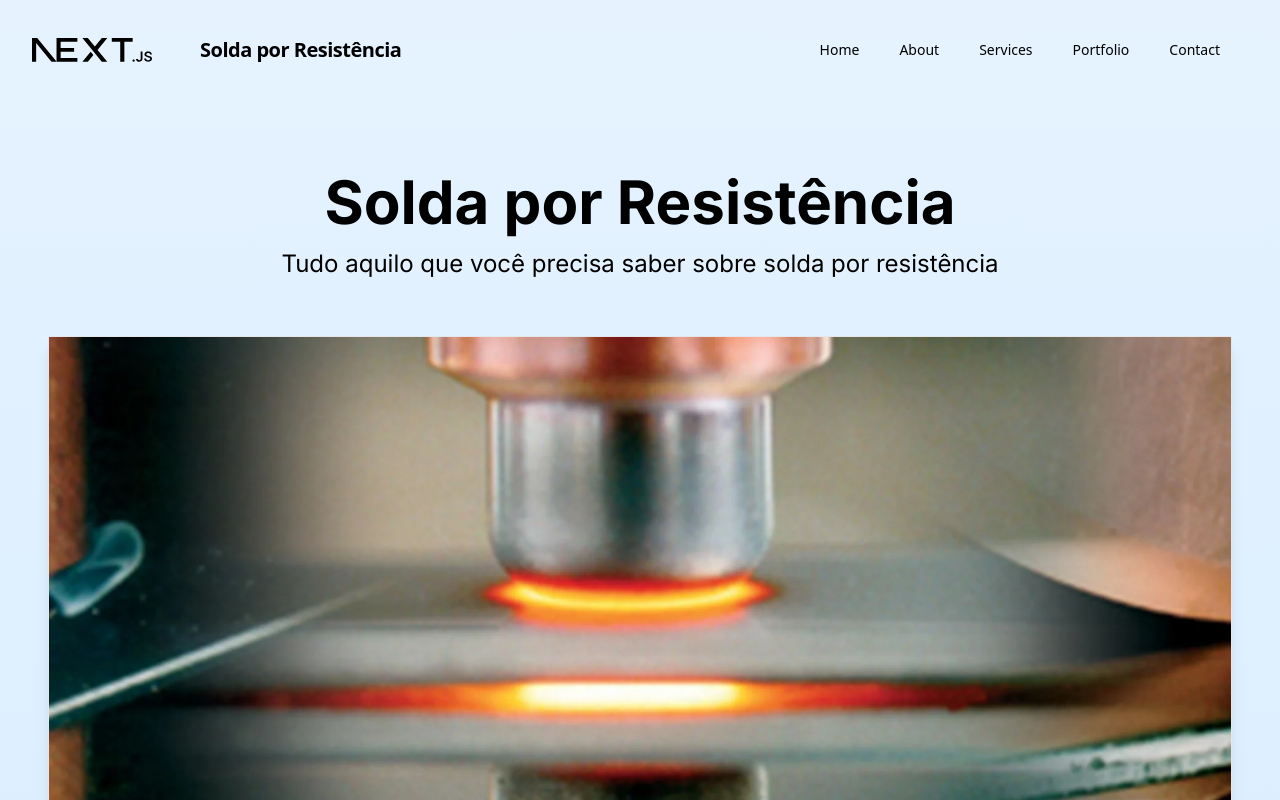
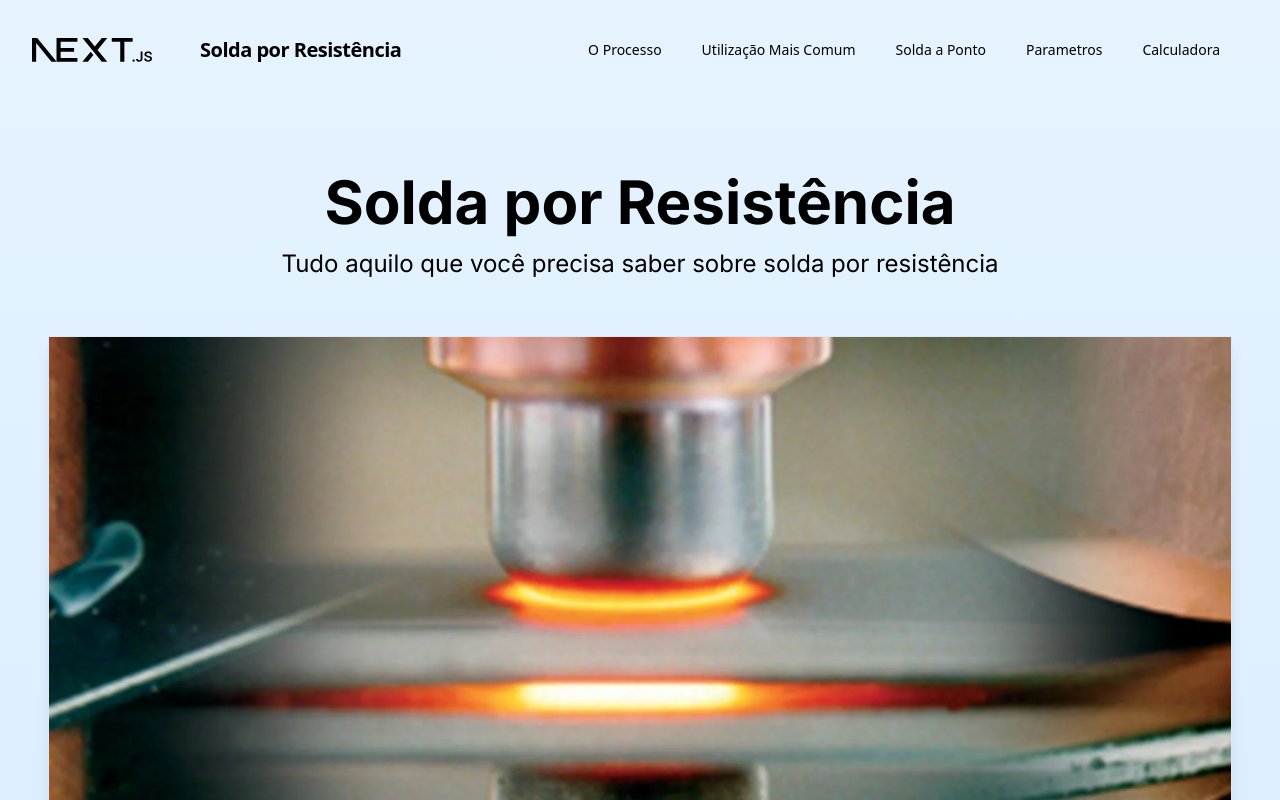
Before and after one commit to Jprtc/solda-por-resistencia, a Next.js app: page / in a window 1280 px wide. Shown: the top 800 px of the page. Built offline with nearby package versions, Linux system fonts and the light colour scheme.

Commit message:
Quality life changes for anchors and CSS

```diff
--- a/src/Components/Card/index.tsx
+++ b/src/Components/Card/index.tsx
@@ -2,6 +2,7 @@ import React from "react";
 import Image from "next/image";
 
 interface CardProps {
+  id: string;
   imgSrc: string;
   imgAlt?: string;
   title: string;
@@ -10,6 +11,7 @@ interface CardProps {
 }
 
 const Card: React.FC<CardProps> = ({
+  id,
   imgSrc,
   title,
   description,
@@ -17,7 +19,7 @@ const Card: React.FC<CardProps> = ({
   shouldLazyLoad,
 }) => {
   return (
-    <section className="max-w-7xl mx-auto">
+    <section className="max-w-7xl mx-auto" id={id}>
       <div className="bg-white shadow-lg border border-gray-300 rounded-lg max-w-max dark:bg-gray-800 dark:border-gray-700">
         <a href="#">
           <div className="rounded-t-lg overflow-hidden">
--- a/src/pages/index.tsx
+++ b/src/pages/index.tsx
@@ -15,7 +15,7 @@ const imageCardsList = [
     imgSrc: "/solda_ponto2.webp",
     shouldLazyLoad: false,
     cardTitle: "Entenda o processo da Soldagem por Resistência.",
-    cardId: "section-observer-1",
+    cardId: "section-card-1",
     cardDescription:
       "A soldagem por resistência é uma das opções para unir metais comumente usado no ramo da soldagem. Pode ser vista em indústrias metalúrgicas, alimentícias, de linha branca, etc. Ela é sem dúvida o tipo de soldagem mais comuns na união de duas chapas de metal.",
   },
@@ -23,7 +23,7 @@ const imageCardsList = [
     imgSrc: "/utilidades-da-solda.jpg",
     shouldLazyLoad: true,
     cardTitle: "Utilização mais comum da solda por resistência.",
-    cardId: "section-observer-2",
+    cardId: "section-card-2",
     cardDescription:
       "A utilização mais comum da solda por resistência é na produção de carrocerias, parte predominante na indústria automotiva. Para se ter uma ideia, a carroceria tem em média 4.500 pontos que necessitam de solda. Por isso, entender as características de uma boa máquina de solda é essencial para quem deseja desenvolver esse tipo de projeto.",
   },
@@ -31,7 +31,7 @@ const imageCardsList = [
     imgSrc: "/como-e-feita-soldagem.jpg",
     shouldLazyLoad: true,
     cardTitle: "Solda a Ponto.",
-    cardId: "section-observer-3",
+    cardId: "section-card-3",
     cardDescription:
       "A utilização massiva da solda ponto na produção de carrocerias é a opção certa para esse tipo de serviço. Ela possibilita a soldagem de um ponto específico no qual todo o calor é concentrado. Isso é possível devido a força constante gerada pelos eletrodos, que restringem a área e garantem um melhor resultado!",
   },
@@ -39,7 +39,7 @@ const imageCardsList = [
     imgSrc: "/parametros-solda-a-ponto.webp",
     shouldLazyLoad: true,
     cardTitle: "Parâmetros da Solda a Ponto",
-    cardId: "section-observer-3",
+    cardId: "section-card-4",
     cardDescription:
       "Lorem ipsum dolor sit amet, consectetur adipiscing elit. Ut facilisis enim nibh, a imperdiet est malesuada eu. Ut sodales ornare faucibus. Duis eget dui bibendum, lobortis sapien ut, venenatis massa. Etiam non augue sed lectus pellentesque tempus. Curabitur ut tortor ex. Proin consectetur imperdiet volutpat. Nam eu elit at metus efficitur dignissim. Cras commodo mauris tristique magna elementum fermentum. Maecenas nisl odio, bibendum quis ligula maximus, sagittis tristique lectus. Nullam risus odio, viverra a rutrum ac, accumsan vitae neque. Morbi viverra nunc urna, vitae ultricies augue mollis et. Nam euismod tellus vitae ante cursus, at dictum tellus aliquet. Nunc sit amet lacus id felis vulputate convallis.",
   },
@@ -73,6 +73,7 @@ export default function Home() {
               }
             >
               <Card
+                id={card.cardId}
                 imgSrc={card.imgSrc}
                 title={card.cardTitle}
                 description={card.cardDescription}
--- a/src/styles/globals.css
+++ b/src/styles/globals.css
@@ -18,6 +18,7 @@
 
 html {
   overflow-x: hidden;
+  scroll-behavior: smooth;
 }
 
 body {
--- a/src/widgets/CalculoSolda/index.tsx
+++ b/src/widgets/CalculoSolda/index.tsx
@@ -70,8 +70,11 @@ const CalculoSolda = () => {
   };
 
   return (
-    <div className="mx-auto bg-white shadow-lg rounded-xl overflow-hidden">
-      <h3 className="text-center text-4xl font-semibold text-gray-800 py-4 px-6">
+    <section
+      className="mx-auto bg-white shadow-lg rounded-xl overflow-hidden"
+      id="calculadora-solda"
+    >
+      <h3 className="text-center text-4xl font-semibold text-gray-800 py-4 px-6 md:px-48">
         Calculadora de Solda por Resistência
       </h3>
 
@@ -198,7 +201,7 @@ const CalculoSolda = () => {
           </p>
         </div>
       </div>
-    </div>
+    </section>
   );
 };
 
--- a/src/widgets/Header/index.tsx
+++ b/src/widgets/Header/index.tsx
@@ -3,11 +3,11 @@ import Image from "next/image";
 import { useRouter } from "next/router";
 
 const links = [
-  { href: "/", label: "Home" },
-  { href: "/about", label: "About" },
-  { href: "/services", label: "Services" },
-  { href: "/portfolio", label: "Portfolio" },
-  { href: "/contact", label: "Contact" },
+  { href: "#section-card-1", label: "O Processo" },
+  { href: "#section-card-2", label: "Utilização Mais Comum" },
+  { href: "#section-card-3", label: "Solda a Ponto" },
+  { href: "#section-card-4", label: "Parametros" },
+  { href: "#calculadora-solda", label: "Calculadora" },
 ];
 
 const Header = () => {
```
